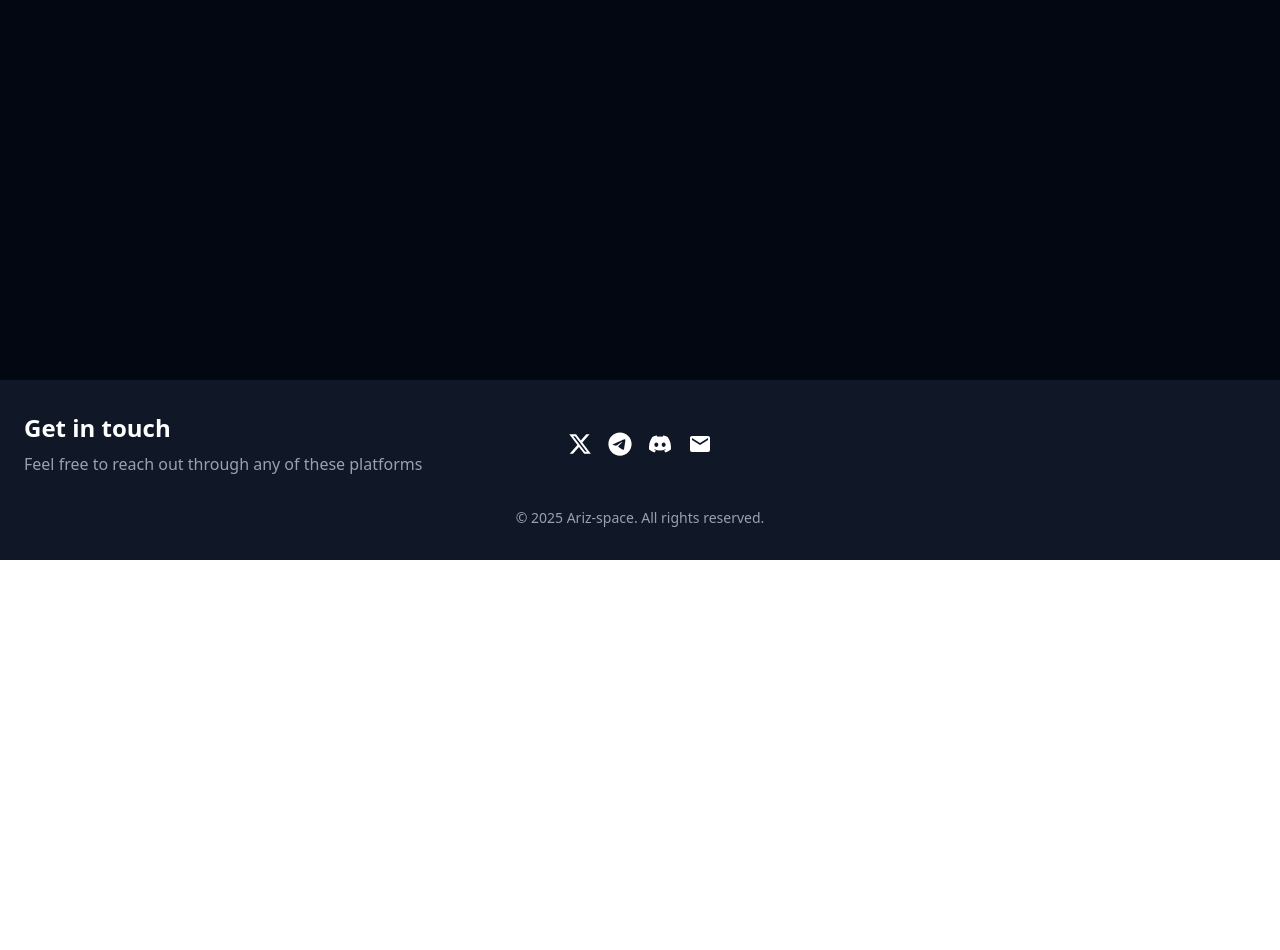
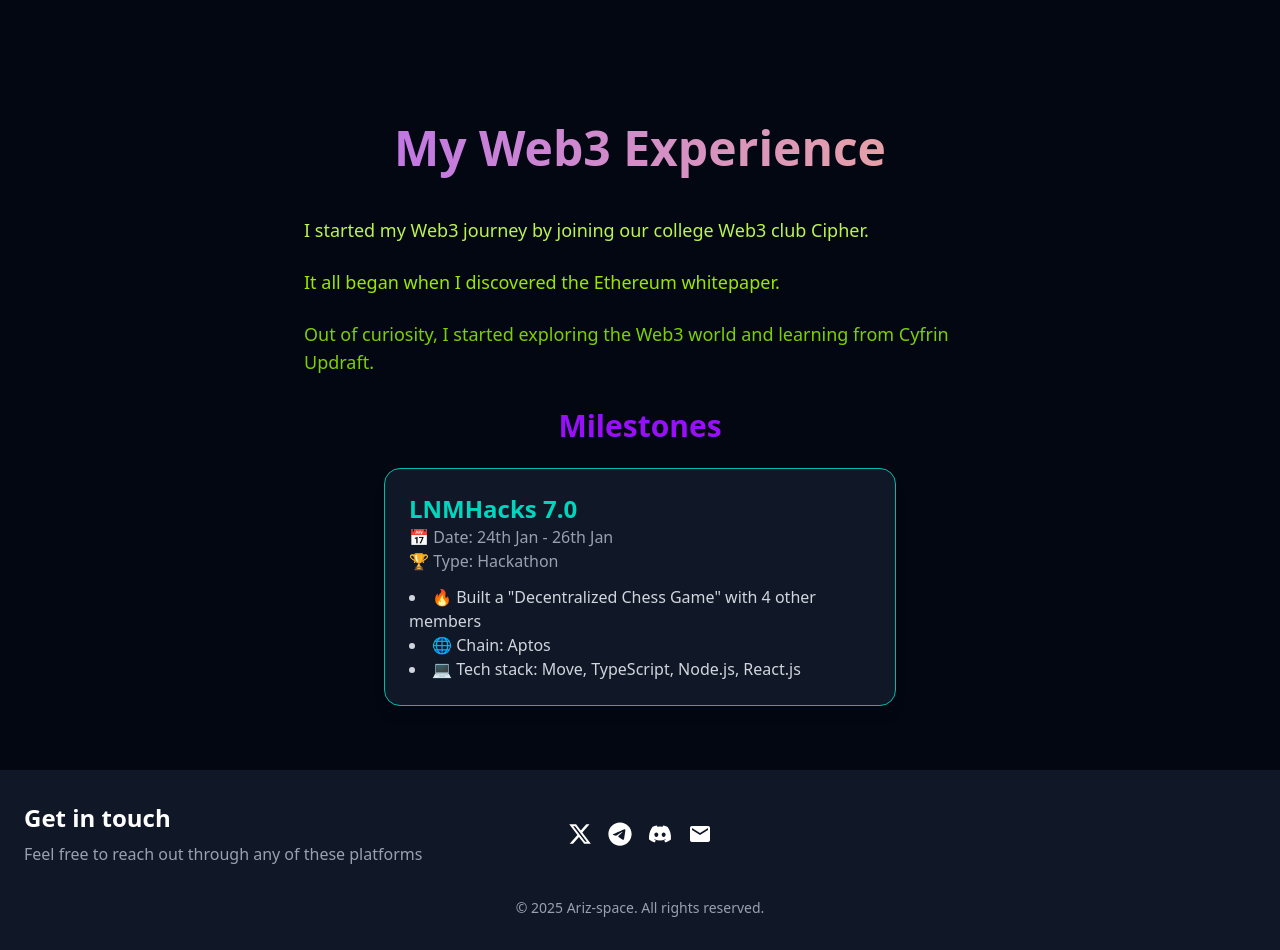
Before and after one commit to arijitroy667/My_Portfolio, a React (Vite) app: page /about in a window 1280 px wide. Shown: the part 1020-1970 px from the top of the page. Before the commit the page ends 1580 px from the top, so only its background shows below. Built offline with nearby package versions, Linux system fonts and the light colour scheme.

Commit message:
github page made

```diff
--- a/package.json
+++ b/package.json
@@ -29,6 +29,7 @@
     "eslint-plugin-react-hooks": "^5.0.0",
     "eslint-plugin-react-refresh": "^0.4.18",
     "globals": "^15.14.0",
+    "shadcn-ui": "^0.9.4",
     "vite": "^6.1.0"
   }
 }
--- a/src/components/About_elements/Experiance.jsx
+++ b/src/components/About_elements/Experiance.jsx
@@ -1,11 +1,77 @@
-import React from 'react'
+import React from "react";
+import { motion } from "framer-motion";
 
-function Experiance() {
+function Experience() {
   return (
-    <div>
+    <div className="bg-gray-950 pt-30 text-white">
+      <motion.h1
+        className="text-5xl font-extrabold mb-8 pb-3 text-center bg-gradient-to-r from-purple-500 to-orange-300 text-transparent bg-clip-text"
+        initial={{ opacity: 0, y: -20 }}
+        animate={{ opacity: 1, y: 0 }}
+        transition={{ duration: 0.5 }}
+      >
+        My Web3 Experience
+      </motion.h1>
 
+      <motion.p
+        className="text-lg max-w-2xl mx-auto mb-6 text-lime-300 hover:text-white transition duration-300"
+        initial={{ opacity: 0, x: -20 }}
+        animate={{ opacity: 1, x: 0 }}
+        transition={{ duration: 0.6, delay: 0.6 }}
+      >
+        I started my Web3 journey by joining our college Web3 club Cipher.
+      </motion.p>
+      <motion.p
+        className="text-lg max-w-2xl mx-auto mb-6 text-lime-400 hover:text-white transition duration-300"
+        initial={{ opacity: 0, x: -20 }}
+        animate={{ opacity: 1, x: 0 }}
+        transition={{ duration: 0.6, delay: 0.6 }}
+      >
+        It all began when I discovered the Ethereum whitepaper.
+      </motion.p>
+      <motion.p
+        className="text-lg max-w-2xl mx-auto mb-6 text-lime-500 hover:text-white transition duration-300"
+        initial={{ opacity: 0, x: -20 }}
+        animate={{ opacity: 1, x: 0 }}
+        transition={{ duration: 0.6, delay: 0.6 }}
+      >
+        Out of curiosity, I started exploring the Web3 world and learning from Cyfrin Updraft.
+      </motion.p>
+
+      <motion.h2
+        className="text-3xl font-semibold text-center mt-8 mb-6 text-purple-600"
+        initial={{ opacity: 0, scale: 0.8 }}
+        animate={{ opacity: 1, scale: 1 }}
+        transition={{ duration: 0.6 }}
+      >
+        Milestones
+      </motion.h2>
+
+      <div className="flex justify-center">
+        <motion.div
+          className="w-full max-w-lg bg-gray-900 text-white shadow-lg rounded-2xl overflow-hidden p-6 border border-teal-500"
+          whileHover={{ scale: 1.05, boxShadow: "0px 0px 15px limegreen" }}
+          whileTap={{ scale: 0.95 }}
+        >
+          <motion.h2
+            className="text-2xl font-semibold text-teal-400"
+            initial={{ opacity: 0, y: 20 }}
+            animate={{ opacity: 1, y: 0 }}
+            transition={{ duration: 0.5 }}
+          >
+            LNMHacks 7.0
+          </motion.h2>
+          <p className="text-gray-400">📅 Date: 24th Jan - 26th Jan</p>
+          <p className="text-gray-400">🏆 Type: Hackathon</p>
+          <ul className="mt-3 list-disc list-inside text-gray-300">
+            <li>🔥 Built a "Decentralized Chess Game" with 4 other members</li>
+            <li>🌐 Chain: Aptos</li>
+            <li>💻 Tech stack: Move, TypeScript, Node.js, React.js</li>
+          </ul>
+        </motion.div>
+      </div>
     </div>
-  )
+  );
 }
 
-export default Experiance
+export default Experience;
--- a/src/components/About_elements/Tech.jsx
+++ b/src/components/About_elements/Tech.jsx
@@ -13,7 +13,7 @@
 
 function Tech() {
   return (
-    <div className="min-h-screen text-white px-8 py-16 flex flex-col items-center">
+    <div className="pb-10 text-white px-8 py-16 flex flex-col items-center">
       {/* Animated Heading */}
       <motion.h2
         className="text-5xl font-extrabold mb-8 pb-3 text-center bg-gradient-to-r from-purple-400 to-blue-500 text-transparent bg-clip-text"
--- a/src/components/Github.jsx
+++ b/src/components/Github.jsx
@@ -1,9 +1,53 @@
 import React from 'react'
+import { useState, useEffect } from 'react'
+import { Link } from 'react-router-dom'
+import { motion } from "framer-motion";
 
 function Github() {
+
+  const [data,setData] = useState([])
+  useEffect(()=>{
+     fetch('https://api.github.com/users/arijitroy667')
+     .then(response=>response.json())
+     .then(data=> {
+      console.log(data);
+      setData(data)
+    })
+  },[])
+
   return (
-    <div>
-
+    <div className='bg-gray-950 min-h-screen text-white'>
+      <div>
+        <img src={data.avatar_url} alt="" />
+        <h1>Username: {data.login}</h1>
+        <h2><Link to={data.html_url}>Link to my Github</Link></h2>
+      </div>
+      <div>
+        <h1>My Repositories</h1>
+        <div className="flex justify-center">
+        <motion.div
+          className="w-full max-w-lg bg-gray-900 text-white shadow-lg rounded-2xl overflow-hidden p-6 border border-teal-500"
+          whileHover={{ scale: 1.05, boxShadow: "0px 0px 15px limegreen" }}
+          whileTap={{ scale: 0.95 }}
+        >
+          <motion.h2
+            className="text-2xl font-semibold text-teal-400"
+            initial={{ opacity: 0, y: 20 }}
+            animate={{ opacity: 1, y: 0 }}
+            transition={{ duration: 0.5 }}
+          >
+            {data.repos_url}
+          </motion.h2>
+          <p className="text-gray-400">📅 Date: 24th Jan - 26th Jan</p>
+          <p className="text-gray-400">🏆 Type: Hackathon</p>
+          <ul className="mt-3 list-disc list-inside text-gray-300">
+            <li>🔥 Built a "Decentralized Chess Game" with 4 other members</li>
+            <li>🌐 Chain: Aptos</li>
+            <li>💻 Tech stack: Move, TypeScript, Node.js, React.js</li>
+          </ul>
+        </motion.div>
+      </div>
+      </div>
     </div>
   )
 }
--- a/src/components/Header.jsx
+++ b/src/components/Header.jsx
@@ -4,7 +4,7 @@
 export default function Header() {
   return (
     //<header className="fixed top-0 left-0 w-full bg-gray-900 text-white shadow-lg">
-    <header className='fixed top-[0.5rem] left-0 w-full p-4 text-white bg-gray-950 bg-opacity-80 z-50 backdrop-blur-md'>
+    <header className='fixed top-[0.2rem] left-0 w-full p-4 text-white bg-transparent bg-opacity-80 z-50 backdrop-blur-md'>
       <nav className="container mx-auto px-6 py-4">
         <div className="flex items-center justify-between">
           <div className="text-xl font-bold">My_Synopsis</div>
--- a/src/components/Home_elements/ScrollProgress.jsx
+++ b/src/components/Home_elements/ScrollProgress.jsx
@@ -18,7 +18,7 @@
   return (
     <div className="fixed top-0 left-0 w-full h-1 bg-gray-950 z-50">
       <div
-        className="h-full bg-emerald-500 transition-all duration-150"
+        className="h-full bg-cyan-500 transition-all duration-150"
         style={{ width: `${scrollPercentage}%` }}
       ></div>
     </div>
--- /dev/null
+++ b/src/components/ui/Card.jsx
@@ -0,0 +1,9 @@
+const Card = ({ children }) => (
+    <div className="bg-gray-900 text-white shadow-lg rounded-2xl p-6">
+      {children}
+    </div>
+  );
+
+  const CardContent = ({ children }) => <div>{children}</div>;
+
+  export { Card, CardContent };
```
Also changed, not shown: 1 other file (tests, documents, lock files or other folders).
